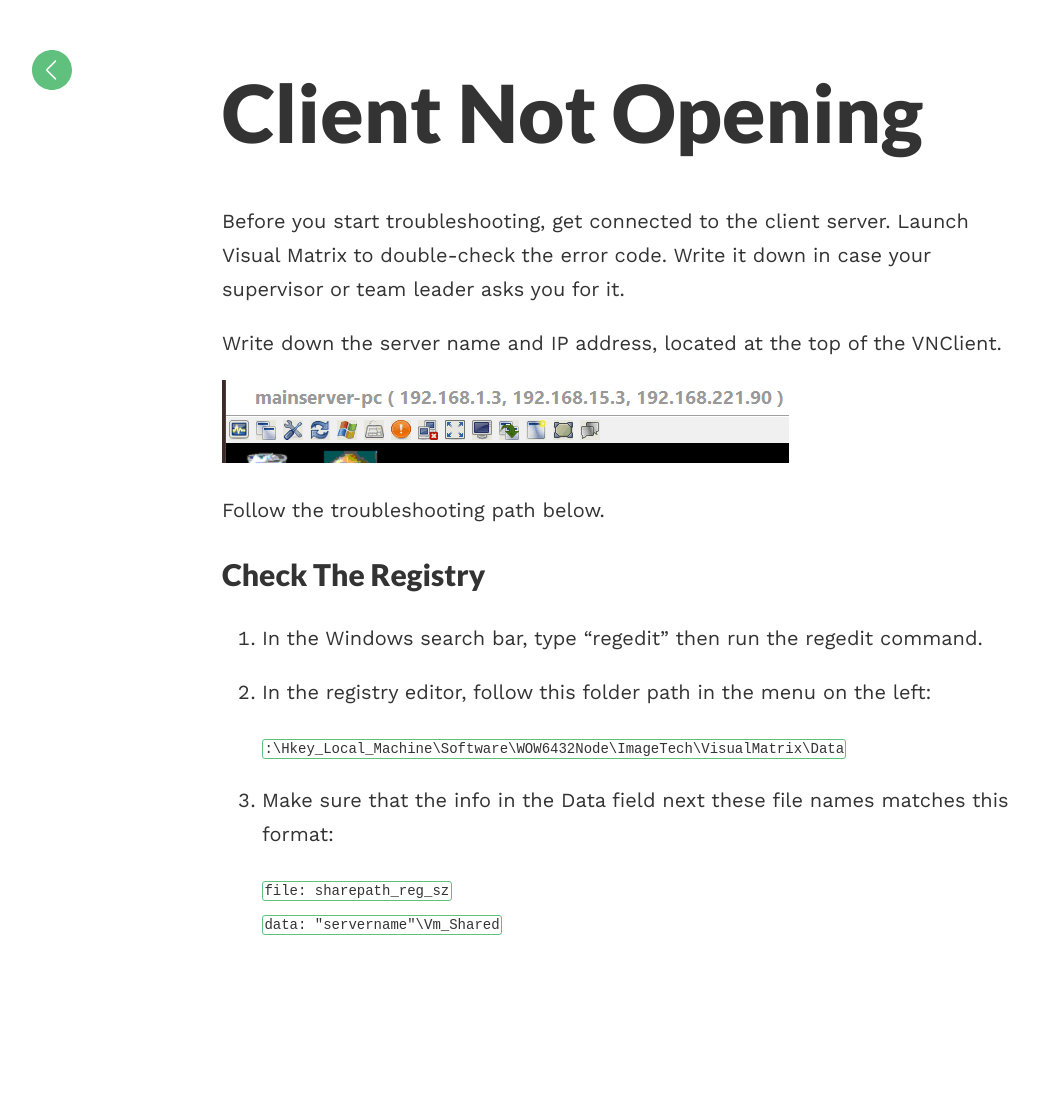
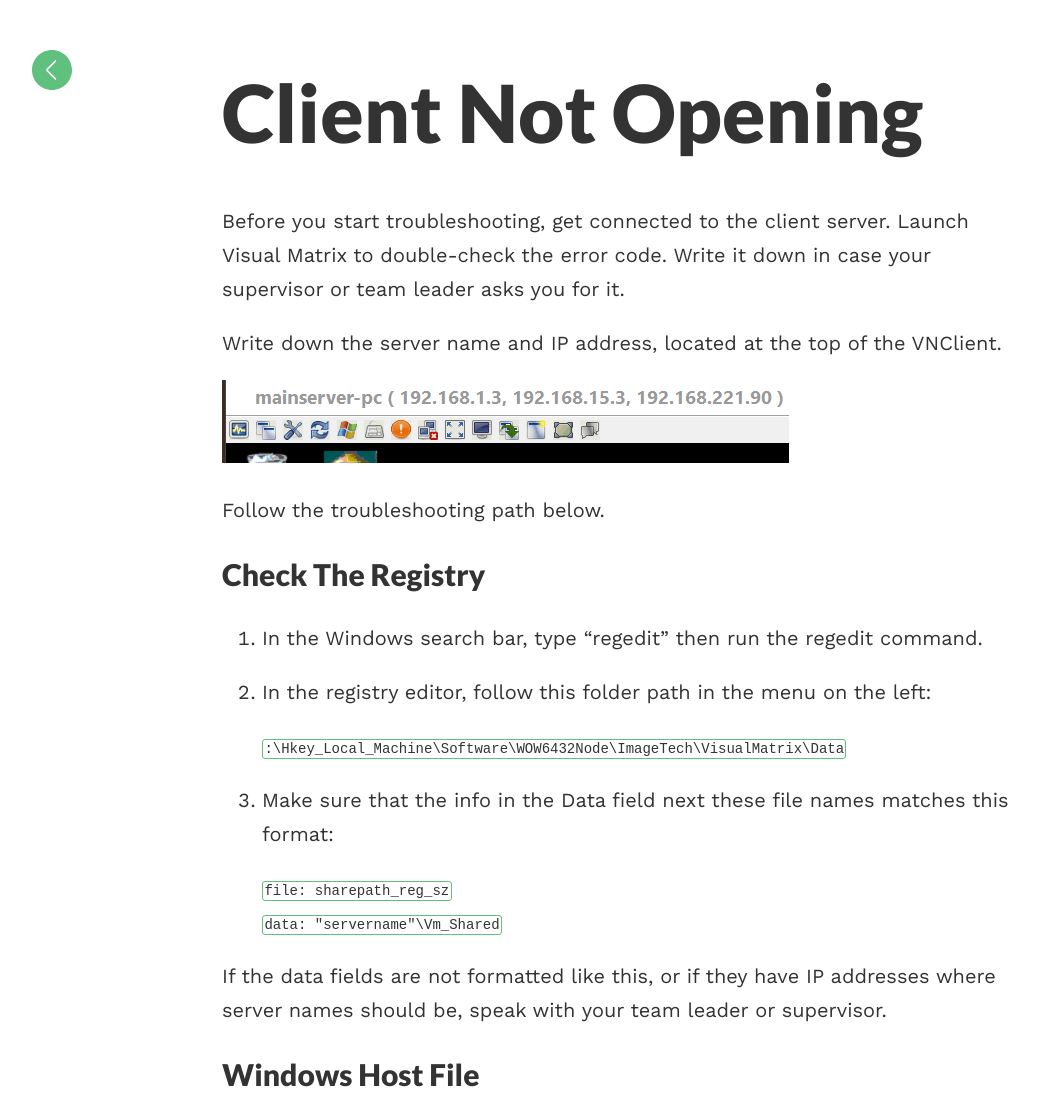
Before and after one commit to blake1ward/portfolio, a Jekyll site: the page built from client-not-opening.md, in a window 1280 px wide. Shown: the whole page, without its empty margins (18-1057 px from the left). Built offline with Jekyll 4.4.1, drawn with Linux system fonts in a browser that asks for light colours; before the commit the page ends 980 px from its top, so only the background shows below that.

Commit message:
Update client-not-opening.md

```diff
--- a/client-not-opening.md
+++ b/client-not-opening.md
@@ -24,3 +24,7 @@
 
     `file: sharepath_reg_sz` <br>
     `data: "servername"\Vm_Shared`
+
+If the data fields are not formatted like this, or if they have IP addresses where server names should be, speak with your team leader or supervisor.
+
+## Windows Host File
```
